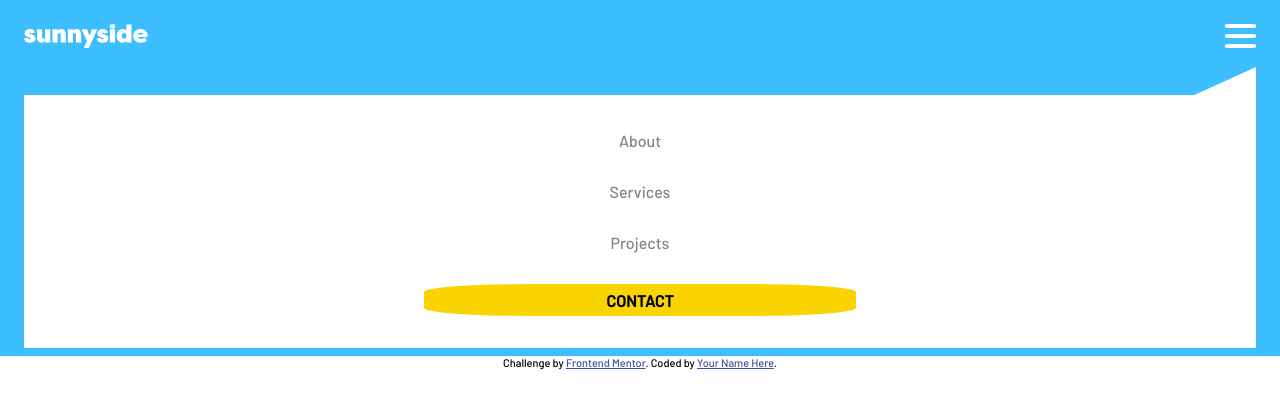
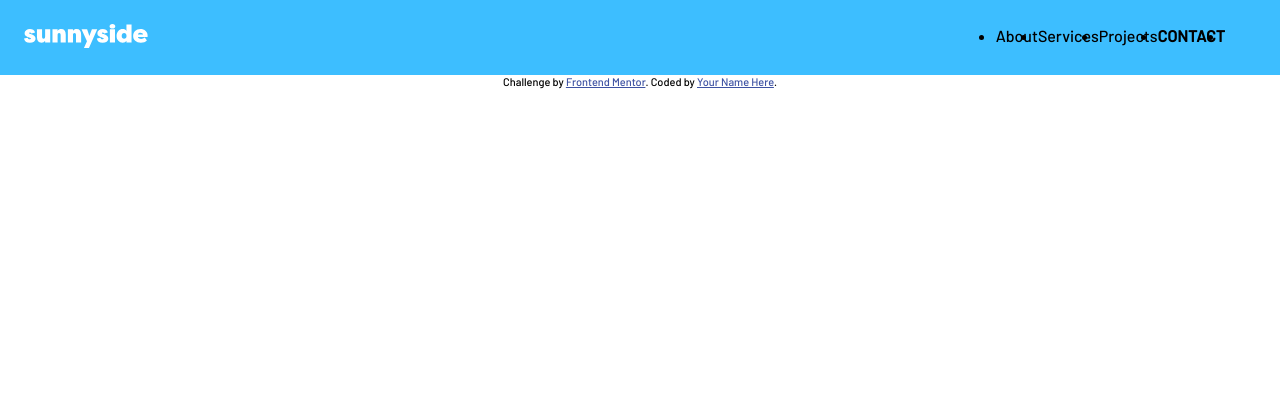
Before and after one commit to robertlewan/Sunnyside, a plain HTML site: page index.html in a window 1280 px wide. Drawn offline with Linux system fonts and the light colour scheme.

Commit message:
Add files via upload

```diff
--- a/index.html
+++ b/index.html
@@ -24,25 +24,30 @@
       color: hsl(228, 45%, 44%);
     }
   </style>
-  <script src="./script.js"></script>
+  <script src="./script.js" defer></script>
 </head>
 
 <body>
   <nav class='nav-container'>
     <div class="brand"><img src="./images/logo.svg" alt=""></div>
-        <a href="#" class="toggle-button" id='toggle'>
+
+
+    <ul class="navbar-links" id='hidden-navbar'>
+      <li>About</li>
+      <li>Services</li>
+      <li>Projects</li>
+      <li>
+        <div id='contact'>
+          <p><b>CONTACT</b></p>
+        </div>
+      </li>
+      <li><a href="javascript:void(0)" class="toggle-button" id='toggle'>
           <span class="bar"></span>
           <span class="bar"></span>
           <span class="bar"></span>
-        </a>
-        <div class="navbar-link" id='hidden-navbar'>
-          <ul>
-            <li>About</li>
-            <li>Services</li>
-            <li>Projects</li>
-            <li><div id='contact'><p><b>CONTACT</b></p></div></li>
+        </a></li>
     </ul>
-        </div>
+
   </nav>
 
 
--- a/script.js
+++ b/script.js
@@ -1,8 +1,5 @@
 const toggleButton = document.getElementById('toggle');
 const navbarLink = document.getElementById('hidden-navbar');
-
-console.log(toggleButton);
-
 toggleButton.addEventListener('click', () => {
     navbarLink.classList.toggle('active');
 })
--- a/style.css
+++ b/style.css
@@ -9,10 +9,24 @@
     background-color: #3DBEFF;
     width: 100%;
     padding: 1.5rem;
+    display: flex;
+    align-items: center;
+    justify-content: space-between;
 }
 
 .brand {
-    display: inline-block;
+    padding: 0;
+    margin: 0;
+}
+
+.navbar-links {
+
+    display: flex;
+}
+
+.navbar-link u {
+    list-style-type: none;
+    margin: 3rem;
 }
 
 .toggle-button {
@@ -24,6 +38,7 @@
     display: flex;
     align-items: center;
     float: right;
+
 }
 
 .toggle-button .bar {
@@ -31,9 +46,10 @@
     width: 100%;
     background-color: white;
     border-radius: 20%;
+    display: none;
 }
 
-.navbar-link ul {
+/* .navbar-link ul {
     text-decoration: none;
     list-style-type: none;
     color: #84838D;
@@ -42,25 +58,27 @@
     padding: 2rem 0 1rem 0;
     position: relative;
     top: 1rem;
-}
+    display: flex;
+    flex-direction: column;
+} */
 
-.navbar-link ul li {
+/* .navbar-link ul li {
     text-align: center;
-    margin-top: 2rem;
+    margin-top: 1rem;
     margin-bottom: 1rem;
 }
 
 #contact {
     background-color: hsl(51, 100%, 49%);
     color: black;
-    width: 35%;
+    width: 25%;
     height: 2rem;
-    margin: 0.75rem auto;
+    margin: 0.25rem auto;
     display: flex;
-    border-radius: 25%;
+    border-radius: 50%;
 }
 
 #contact p {
     align-self: center;
     margin: auto;
-}
+} */
```
Lines whose indentation alone changed are shown as unchanged.
